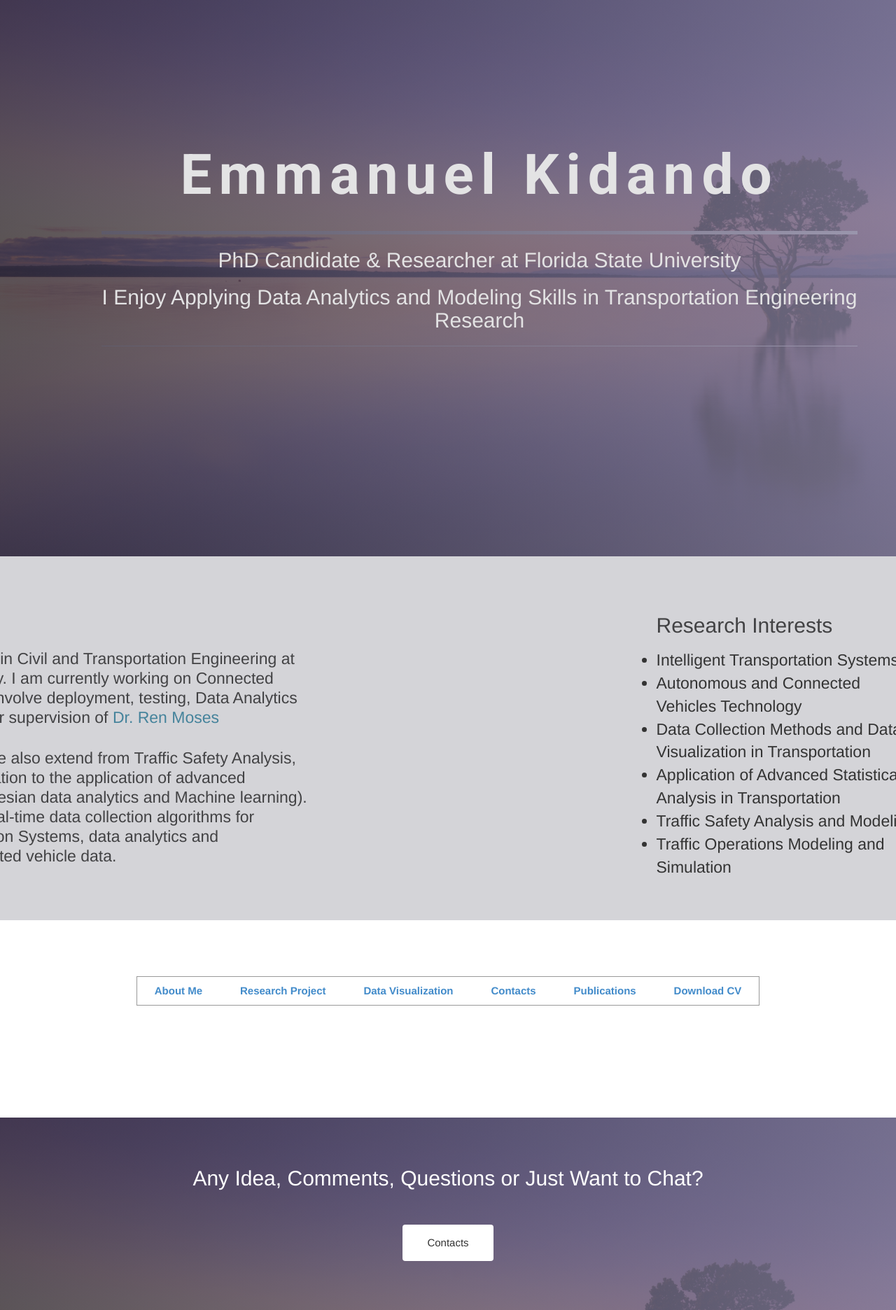
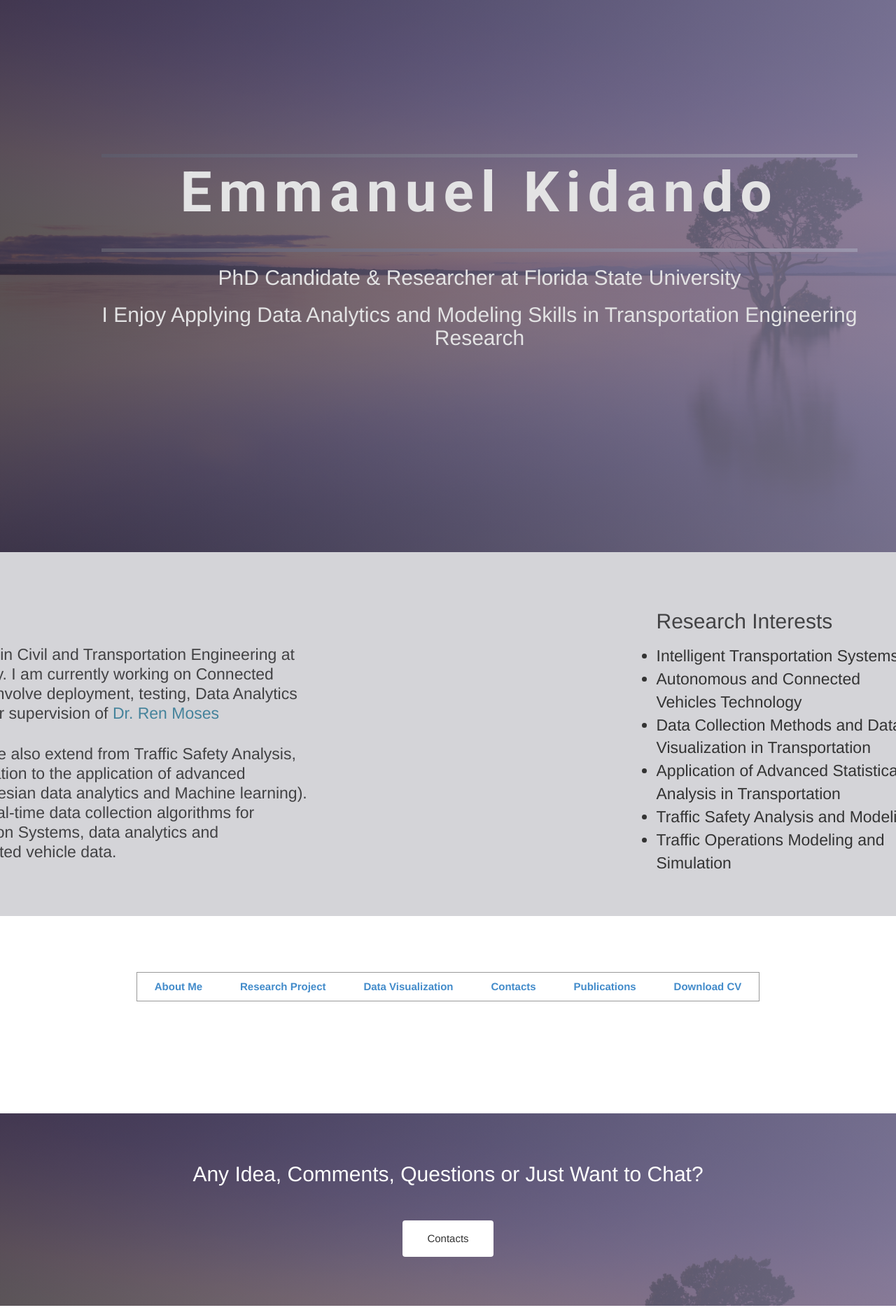
Before and after one commit to ekidando/Kidando, a Jekyll site: the page index.html, which Jekyll copies as it is, in a window 1280 px wide. Shown: the whole page at 70% size. Built offline with Jekyll 4.4.1, drawn with Linux system fonts in a browser that asks for light colours; some web fonts are replaced.

Commit message:
Update index.html

```diff
--- a/index.html
+++ b/index.html
@@ -26,11 +26,13 @@
 
         <div class="block">
 
+           <hr style="height:5px; border:none; color:#e2e2e2; background-color:#e2e2e2;">
+
           <h1 class="animated fadeInUp">Emmanuel Kidando </h1>
           <hr style="height:5px; border:none; color:#e2e2e2; background-color:#e2e2e2;">
           <h2 class="animated fadeInUp"> PhD Candidate & Researcher at Florida State University</h2>
           <h2 class="animated fadeInUp">I Enjoy Applying Data Analytics and Modeling Skills in Transportation Engineering Research</h2>
-          <hr>
+
         </div>
       </div>
     </div>
```
